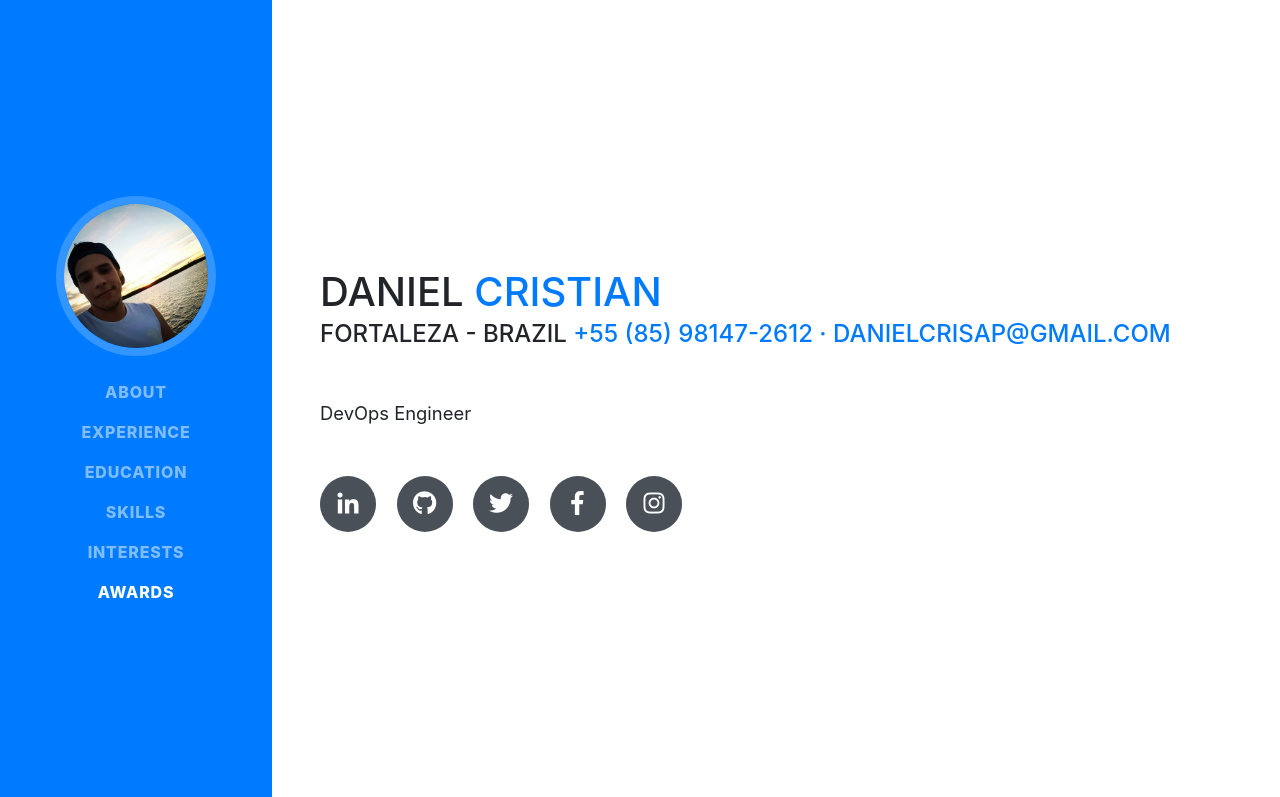
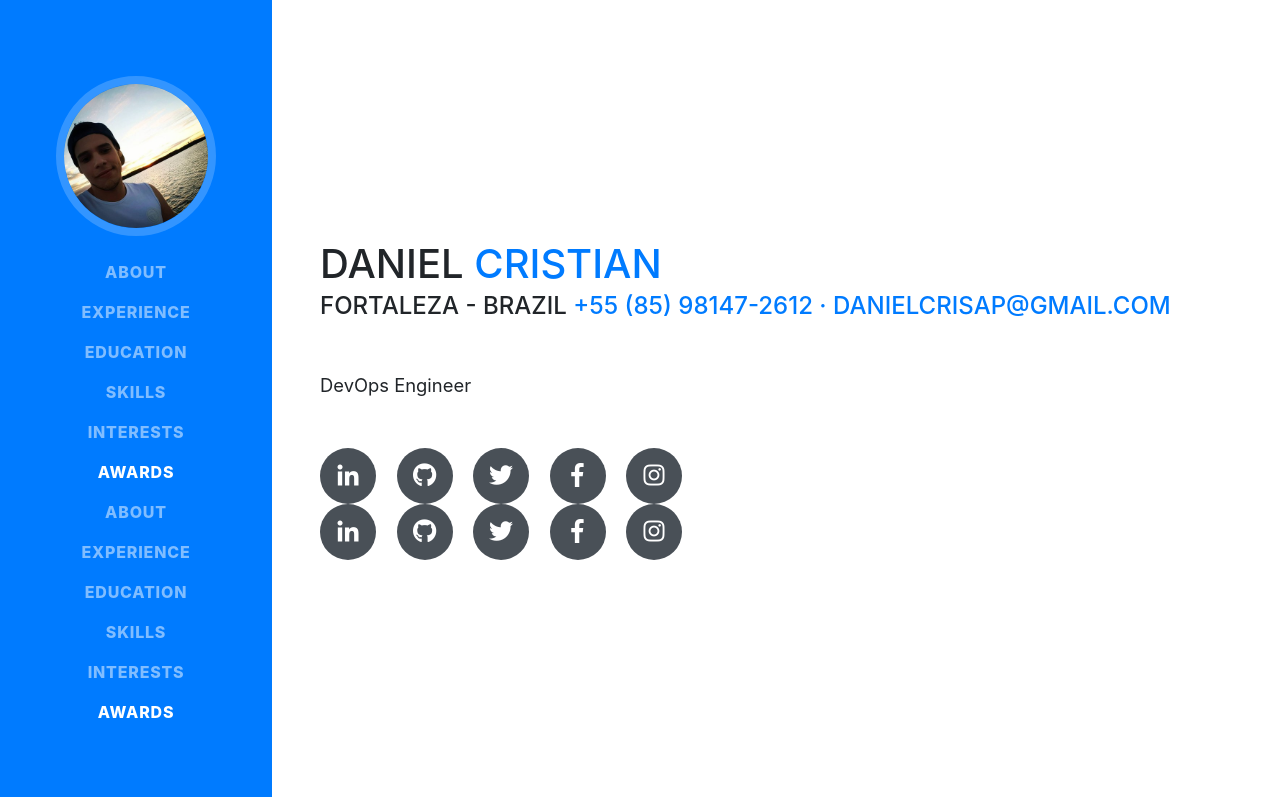
Before and after one commit to rodrigosistemasinfor/ganhar-camisa, a website with bundled scripts: page index.html in a window 1280 px wide. Shown: the top 797 px of the page. Built offline with nearby package versions, Linux system fonts and the light colour scheme; a web font is replaced by a local one.

Commit message:
Ajuste final

```diff
--- a/index.html
+++ b/index.html
@@ -8,7 +8,7 @@
   <meta name="description" content="">
   <meta name="author" content="">
 
-  <title>I'm Daniel Cristian</title>
+  <title>I'm Rodrigo Souza</title>
 
   <!-- Bootstrap core CSS -->
   <link href="vendor/bootstrap/css/bootstrap.min.css" rel="stylesheet">
@@ -27,7 +27,7 @@
 
   <nav class="navbar navbar-expand-lg navbar-dark bg-primary fixed-top" id="sideNav">
     <a class="navbar-brand js-scroll-trigger" href="#page-top">
-      <span class="d-block d-lg-none">Daniel Cristian</span>
+      <span class="d-block d-lg-none">Rodrigo Souza</span>
       <span class="d-none d-lg-block">
         <img class="img-fluid img-profile rounded-circle mx-auto mb-2" src="img/profile.jpg" alt="">
       </span>
@@ -39,6 +39,24 @@
     <div class="collapse navbar-collapse" id="navbarSupportedContent">
       <ul class="navbar-nav">
         <li class="nav-item">
+          <a class="nav-link js-scroll-trigger" href="#about">About</a>
+        </li>
+        <li class="nav-item">
+          <a class="nav-link js-scroll-trigger" href="#experience">Experience</a>
+        </li>
+        <li class="nav-item">
+          <a class="nav-link js-scroll-trigger" href="#education">Education</a>
+        </li>
+        <li class="nav-item">
+          <a class="nav-link js-scroll-trigger" href="#skills">Skills</a>
+        </li>
+        <li class="nav-item">
+          <a class="nav-link js-scroll-trigger" href="#interests">Interests</a>
+        </li>
+        <li class="nav-item">
+          <a class="nav-link js-scroll-trigger" href="#awards">Awards</a>
+        </li>
+		<li class="nav-item">
           <a class="nav-link js-scroll-trigger" href="#about">About</a>
         </li>
         <li class="nav-item">
@@ -75,6 +93,23 @@
             </div>
             <p class="lead mb-5">DevOps Engineer</p>
             <div class="social-icons">
+                <a href="https://www.linkedin.com/in/danielcristianap/">
+                    <i class="fab fa-linkedin-in"></i>
+                </a>
+                <a href="https://github.com/danielcrisap">
+                    <i class="fab fa-github"></i>
+                </a>
+                <a href="https://twitter.com/danielcrisap">
+                    <i class="fab fa-twitter"></i>
+                </a>
+                <a href="https://www.facebook.com/danielcristianap">
+                    <i class="fab fa-facebook-f"></i>
+                </a>
+                <a href="https://www.instagram.com/danielcrisap/">
+                    <i class="fab fa-instagram"></i>
+                </a>
+            </div>
+			 <div class="social-icons">
                 <a href="https://www.linkedin.com/in/danielcristianap/">
                     <i class="fab fa-linkedin-in"></i>
                 </a>
```
